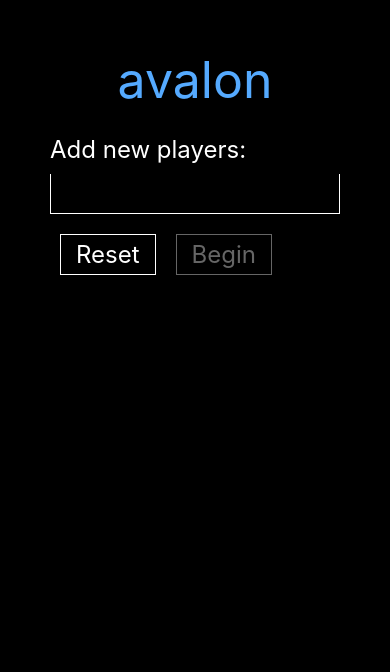
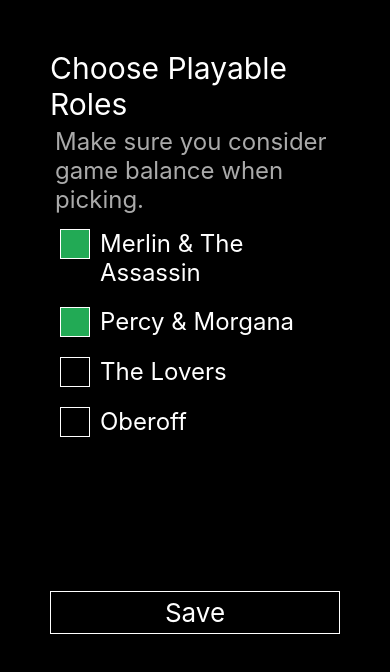
Before and after one commit to laturner42/avalon, a React Native app: screen / in a window 390 px wide. Shown: the top 672 px of the page. Built offline with nearby package versions, Linux system fonts and the light colour scheme.

Commit message:
Added new characters!

```diff
--- a/App.js
+++ b/App.js
@@ -10,13 +10,15 @@ import MissionApprovalScreen from './screens/MissionApprovalScreen';
 import MissionScreen from './screens/MissionScreen';
 import AssassinScreen from './screens/AssassinScreen';
 import FinishScreen from './screens/FinishScreen';
+import SettingsScreen from './screens/SettingsScreen';
 
 export default class App extends React.Component {
 
   state = {
     players: [],
+    availableRoles: [ 'Merlin', 'Morgana', 'Assassin', 'Percy' ],
     roles: {},
-    STATE_VIEW: 'ADD_PLAYERS',
+    STATE_VIEW: 'CHANGE_SETTINGS',
     missionNumber: 0,
     missionLeader: 0,
     missionSize: 3,
@@ -25,12 +27,37 @@ export default class App extends React.Component {
     consecutiveFailures: 0,
   }
 
-  goodRoles = ['Merlin', 'Percy', 'Good Guy'];
-  badRoles = ['Morgana', 'Assassin', 'Bad Guy'];
+  goodRoles = ['Merlin', 'Percy', 'Lover', 'Good Guy'];
+  badRoles = ['Morgana', 'Assassin', 'Oberoff', 'Bad Guy'];
 
   getGoodGuys = () => Object.keys(this.state.roles).filter(name => this.goodRoles.includes(this.state.roles[name]));
   getBadGuys = () => Object.keys(this.state.roles).filter(name => this.badRoles.includes(this.state.roles[name]));
+  getLovers = () => Object.keys(this.state.roles).filter(name => this.state.roles[name] === 'Lover');
   isGoodGuy = (player) => this.goodRoles.includes(this.state.roles[player]);
+
+  addAvailableRoles = (roles) => {
+    const availableRoles = this.state.availableRoles.slice();
+    roles.map(role => availableRoles.push(role));
+    console.log(availableRoles);
+    this.setState({
+      availableRoles,
+    })
+  }
+
+  removeAvailableRoles = (roles) => {
+    const availableRoles = this.state.availableRoles.slice();
+    console.log(roles);
+    roles.map(role => {
+      const i = availableRoles.indexOf(role);
+      if (i >= 0) {
+        availableRoles.splice(i, 1);
+      }
+    })
+    console.log(availableRoles);
+    this.setState({
+      availableRoles,
+    })
+  }
 
   goodGuysPerPlayers = {
     5: 3,
@@ -87,6 +114,11 @@ export default class App extends React.Component {
   }
 
   getMissionApproval = (party) => {
+    if (party.includes(this.state.players[this.state.missionLeader])) {
+      const i = party.indexOf(this.state.missionLeader);
+      const p = party.splice(i, 1)[0];
+      party.unshift(p);
+    }
     this.setState({
       party,
       STATE_VIEW: 'APPROVAL'
@@ -156,17 +188,29 @@ export default class App extends React.Component {
     })
   }
 
+  canPlayWithRoles = () => {
+    const numGoodGuys = this.goodGuysPerPlayers[this.state.players.length];
+    const numBadGuys = this.state.players.length - this.goodGuysPerPlayers[this.state.players.length];
+    const goodRoles = this.state.availableRoles.filter(role => this.goodRoles.includes(role)).length;
+    const badRoles = this.state.availableRoles.filter(role => this.badRoles.includes(role)).length;
+    return numGoodGuys >= goodRoles && numBadGuys >= badRoles;
+  }
+
   begin = () => {
-    if (this.state.players.length < 5) return;
+    if (this.state.players.length < 5) {
+      Alert.alert('You need at least 5 players.');
+      return;
+    }
+    if (!this.canPlayWithRoles()) {
+      Alert.alert('You don\'t have enough players to fill the currently selected roles.');
+      return;
+    }
 
-    let remainingRoles = [
-      'Merlin',
-      'Morgana',
-      'Assassin',
-      'Percy',
-    ];
-    while (remainingRoles.length - 2 < this.goodGuysPerPlayers[this.state.players.length]) {
+    let remainingRoles = this.state.availableRoles.slice();
+    let goodRoles = remainingRoles.filter(role => this.goodRoles.includes(role));
+    while (goodRoles.length < this.goodGuysPerPlayers[this.state.players.length]) {
       remainingRoles.push('Good Guy');
+      goodRoles = remainingRoles.filter(role => this.goodRoles.includes(role));
     }
     while (remainingRoles.length < this.state.players.length) {
       remainingRoles.push('Bad Guy');
@@ -191,14 +235,22 @@ export default class App extends React.Component {
     })
   }
 
+  changeSettings = () => {
+    this.setState({
+      STATE_VIEW: 'CHANGE_SETTINGS',
+    })
+  }
+
   getScreen = () => {
     switch(this.state.STATE_VIEW) {
       case 'ADD_PLAYERS':
-        return <AddPlayersScreen addPlayer={this.addPlayer} reset={this.reset} players={this.state.players} begin={this.begin} />
+        return <AddPlayersScreen addPlayer={this.addPlayer} reset={this.reset} players={this.state.players} canPlayWithRoles={this.canPlayWithRoles} begin={this.begin} changeSettings={this.changeSettings} />
+      case 'CHANGE_SETTINGS':
+        return <SettingsScreen availableRoles={this.state.availableRoles} addAvailableRoles={this.addAvailableRoles} removeAvailableRoles={this.removeAvailableRoles} reset={this.reset} />
       case 'SHOW_RULES':
         return <RulesScreen getGoodGuys={this.getGoodGuys} getBadGuys={this.getBadGuys} missionChart={this.missionSizeChart[this.state.players.length]} iUnderstand={this.iUnderstand} />
       case 'INTRODUCTIONS':
-        return <IntroducePlayersScreen roles={this.state.roles} getGoodGuys={this.getGoodGuys} getBadGuys={this.getBadGuys} isGoodGuy={this.isGoodGuy} finishIntroductions={this.finishIntroductions} />
+        return <IntroducePlayersScreen roles={this.state.roles} getLovers={this.getLovers} getGoodGuys={this.getGoodGuys} getBadGuys={this.getBadGuys} isGoodGuy={this.isGoodGuy} finishIntroductions={this.finishIntroductions} />
       case 'CHOOSE_MISSION':
         return <MissionChooserScreen missionLeader={this.state.missionLeader} missionSize={Math.round(this.state.missionSize)} missionNumber={this.state.missionNumber} players={this.state.players} getMissionApproval={this.getMissionApproval} />
       case 'APPROVAL':
--- a/screens/AddPlayersScreen.js
+++ b/screens/AddPlayersScreen.js
@@ -6,7 +6,7 @@ export default class AddPlayersScreen extends React.Component {
   state = { newName: '' }
 
   render() {
-    const beginColor = this.props.players.length >= 5 ? '#4f5' : '#666';
+    const beginColor = this.props.canPlayWithRoles() ? '#4f5' : '#777';
     return (
         <ScrollView
           style={{ backgroundColor: 'black' }}
@@ -49,6 +49,12 @@ export default class AddPlayersScreen extends React.Component {
               <Text style={{ color: beginColor, fontSize: 24 }}>Begin</Text>
             </TouchableOpacity>
           </View>
+          <TouchableOpacity
+              onPress={this.props.changeSettings}
+              style={{borderColor: '#6af', borderWidth: 1, paddingLeft: 15, paddingRight: 15, paddingTop: 5, paddingBottom: 5, margin: 10}}
+            >
+              <Text style={{ color: '#6af', fontSize: 24 }}>Change Settings</Text>
+          </TouchableOpacity>
           { this.props.players.length > 0 && <Text style={{ color: 'white', fontSize: 24 }}>Current player list:</Text> }
           {
             this.props.players.map((player, i) => <Text style={{ color: '#bbb', fontSize: 22 }} key={player}>{i+1}. {player}</Text>)
--- a/screens/IntroducePlayersScreen.js
+++ b/screens/IntroducePlayersScreen.js
@@ -50,9 +50,12 @@ export default class IntroducePlayersScreen extends React.Component {
     const theMs = <Text style={{ color: '#6bf' }}>
       {Object.keys(this.props.roles).filter(n => this.props.roles[n] === 'Merlin' || this.props.roles[n] === 'Morgana').join(', ')}
     </Text>;
+    const loversString = <Text style={{ color: '#4f5' }}>{this.props.getLovers().filter(name => name !== this.state.remainingPlayers[0]).join(', ')}</Text>
+
     let string;
     let badGuysShow = false;
     let percy = false;
+    let lover = false;
     switch(role) {
       case 'Merlin':
         string = 'Don\'t die. The Bad Guys are: ';
@@ -70,12 +73,19 @@ export default class IntroducePlayersScreen extends React.Component {
         string = 'These two are Merlin and Morgana, but you are unsure which is which: ';
         percy = true;
         break;
+      case 'Lover':
+        string = 'Your fellow lover is: ';
+        lover = true;
+        break;
       case 'Assassin':
         string = 'Kill Merlin. The other Bad Guys are: ';
         badGuysShow = true;
         break;
+      case 'Oberoff':
+        string = 'You have no idea who your fellow Bad Guys are.';
+        break;
       }
-    return <Text style={{ color: 'white', fontSize: 24, textAlign: 'center', }}>{string} {badGuysShow && badGuysString}{percy && theMs}</Text>;
+    return <Text style={{ color: 'white', fontSize: 24, textAlign: 'center', }}>{string} {badGuysShow && badGuysString}{percy && theMs}{lover && loversString}</Text>;
   }
 
   render() {
--- a/screens/MissionApprovalScreen.js
+++ b/screens/MissionApprovalScreen.js
@@ -5,19 +5,6 @@ export default class MissionChooserScreen extends React.Component {
 
   state = {
     playersChosen: [],
-  }
-
-  selectPlayer = (player) => {
-    const playersChosen = this.state.playersChosen.slice();
-    const i = playersChosen.indexOf(player);
-    if (i >= 0) {
-      playersChosen.splice(i, 1);
-    } else if (playersChosen.length < this.props.missionSize){
-      playersChosen.push(player);
-    }
-    this.setState({
-      playersChosen,
-    })
   }
 
   render() {
--- /dev/null
+++ b/screens/SettingsScreen.js
@@ -0,0 +1,108 @@
+import React from 'react';
+import { StyleSheet, Text, View, ScrollView, TextInput, Button, TouchableOpacity } from 'react-native';
+
+export default class SettingsScreen extends React.Component {
+
+  state = {
+    playersChosen: [],
+  }
+
+  toggleMerlinAndAssassin = () => {
+    if (this.props.availableRoles.includes('Merlin')) {
+      this.props.removeAvailableRoles(['Merlin', 'Assassin']);
+    } else {
+      this.props.addAvailableRoles(['Merlin', 'Assassin']);
+    }
+  }
+
+  togglePercyAndMorgana = () => {
+    if (this.props.availableRoles.includes('Percy')) {
+      this.props.removeAvailableRoles(['Percy', 'Morgana']);
+    } else {
+      this.props.addAvailableRoles(['Percy', 'Morgana']);
+    }
+  }
+
+  toggleLovers = () => {
+    if (this.props.availableRoles.includes('Lover')) {
+      this.props.removeAvailableRoles(['Lover', 'Lover']);
+    } else {
+      this.props.addAvailableRoles(['Lover', 'Lover']);
+    }
+  }
+
+  toggleOberoff = () => {
+    if (this.props.availableRoles.includes('Oberoff')) {
+      this.props.removeAvailableRoles(['Oberoff']);
+    } else {
+      this.props.addAvailableRoles(['Oberoff']);
+    }
+  }
+
+  option = (title, callback, selected) => (
+    <View style={{
+      width: '100%',
+      flexWrap: 'wrap',
+      alignItems: 'flex-start',
+      flexDirection: 'row',
+      margin: 10,
+    }} key={title}>
+      <TouchableOpacity
+        onPress={callback}
+        style={{borderColor: '#fff', borderWidth: 1, width: 30, height: 30, marginRight: 10,
+          backgroundColor: selected ? '#2a5': 'black',
+        }}
+      />
+      <Text style={{ color: 'white', fontSize: 24, width: '70%' }}>{title}</Text>
+    </View>
+  )
+
+  render() {
+    return (
+      <View style={styles.container}>
+        <Text style={{ color: 'white', fontSize: 30 }}>
+          Choose Playable Roles
+        </Text>
+        <Text style={{ color: '#aaa', fontSize: 24, margin: 5 }}>Make sure you consider game balance when picking.</Text>
+        <ScrollView style={{ maxHeight: '50%' }}>
+          {this.option(
+            'Merlin & The Assassin',
+            this.toggleMerlinAndAssassin,
+            this.props.availableRoles.includes('Merlin')
+          )}
+          {this.option(
+            'Percy & Morgana',
+            this.togglePercyAndMorgana,
+            this.props.availableRoles.includes('Percy')
+          )}
+          {this.option(
+            'The Lovers',
+            this.toggleLovers,
+            this.props.availableRoles.includes('Lover')
+          )}
+          {this.option(
+            'Oberoff',
+            this.toggleOberoff,
+            this.props.availableRoles.includes('Oberoff')
+          )}
+        </ScrollView>
+        <TouchableOpacity
+          onPress={() => this.props.reset(true)}
+          style={{borderColor: '#fff', borderWidth: 1, paddingLeft: 15, paddingRight: 15, paddingTop: 5, paddingBottom: 5, width: '100%'}}
+        >
+          <Text style={{ color: 'white', fontSize: 26, textAlign: 'center' }}>Save</Text>
+        </TouchableOpacity>
+      </View>
+    );
+  }
+}
+
+const styles = StyleSheet.create({
+  container: {
+    flex: 1,
+    backgroundColor: '#000',
+    alignItems: 'flex-start',
+    justifyContent: 'flex-start',
+    padding: 50,
+  },
+});
```
Also changed, not shown: 1 other file (tests, documents, lock files or other folders).
